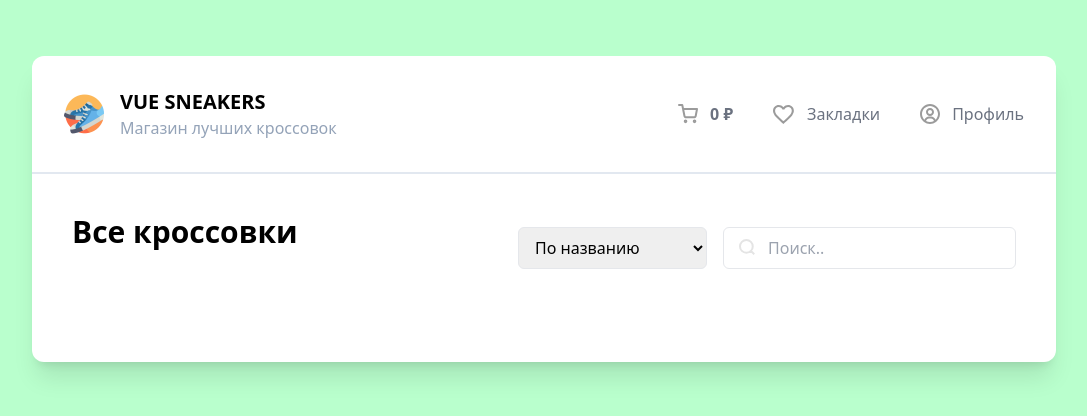
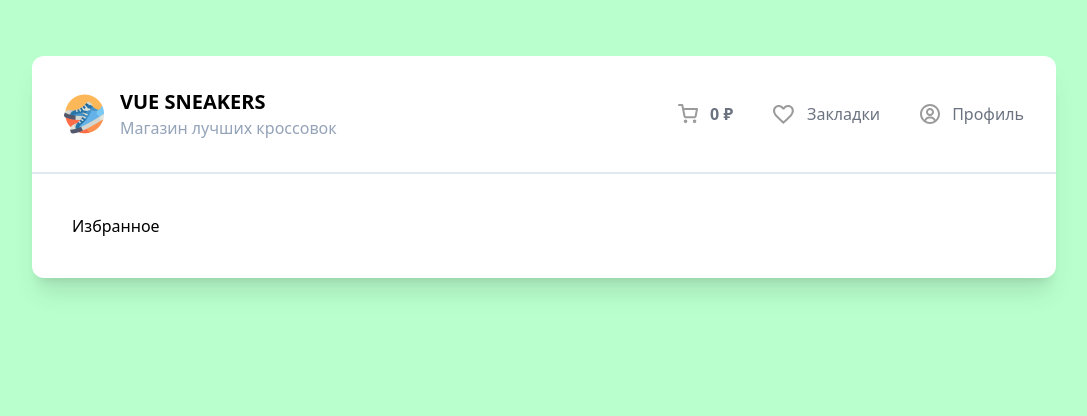
Before and after one commit to estecore/vueSneakersShop, a Vue app: page /favorites in a window 1280 px wide. Shown: the top 416 px of the page, without its empty margins (96-1183 px from the left). Built offline with nearby package versions, Linux system fonts and the light colour scheme; no server answers.

Commit message:
add vue-router

```diff
--- a/src/App.vue
+++ b/src/App.vue
@@ -1,11 +1,15 @@
-<!-- =================== TODO: replace type any and ts-ignore -->
+<!--
+
+
+ =================== TODO: replace type any and ts-ignore
+
+
+ -->
 
 <script setup lang="ts">
 import { type Ref, ref, watch, provide, computed } from 'vue'
 import axios from 'axios'
 
-// @ts-ignore  because compositions api swears at the lack of export default
-import Home from './pages/Home.vue'
 // @ts-ignore  because compositions api swears at the lack of export default
 import Header from './components/Header.vue'
 // @ts-ignore  because compositions api swears at the lack of export default
@@ -95,7 +99,7 @@ provide('cart', { cart, toggleDrawer, addToCart, removeFromCart })
     <Header :totalPrice="totalPrice" @toggleDrawer="toggleDrawer" />
 
     <div class="p-10">
-      <Home />
+      <router-view></router-view>
     </div>
   </div>
 </template>
--- a/src/components/Header.vue
+++ b/src/components/Header.vue
@@ -7,6 +7,7 @@ const emit = defineEmits(['toggleDrawer'])
 
 <template>
   <header class="flex justify-between items-center border-b-2 border-slate-200 p-8">
+    <router-link to="/">
       <div class="flex items-center gap-4">
         <img src="/logo.png" alt="logo" class="w-10" />
         <div>
@@ -14,6 +15,7 @@ const emit = defineEmits(['toggleDrawer'])
           <p class="text-slate-400">Магазин лучших кроссовок</p>
         </div>
       </div>
+    </router-link>
 
     <ul class="flex items-center gap-10 text-gray-500">
       <li
@@ -23,10 +25,12 @@ const emit = defineEmits(['toggleDrawer'])
         <img src="/cart.svg" alt="cart" />
         <b>{{ totalPrice }} ₽</b>
       </li>
+      <router-link to="/favorites">
         <li class="flex items-center gap-3 hover:text-black cursor-pointer">
           <img src="/heart.svg" alt="heart" />
           <span>Закладки</span>
         </li>
+      </router-link>
       <li class="flex items-center gap-3 hover:text-black cursor-pointer">
         <img src="/profile.svg" alt="profile" />
         <span>Профиль</span>
--- /dev/null
+++ b/src/pages/Favorites.vue
@@ -0,0 +1,3 @@
+<template>
+  <h1>Избранное</h1>
+</template>
```
Also changed, not shown: src/main.ts (+15 -0 lines). Lines whose indentation alone changed are shown as unchanged.
